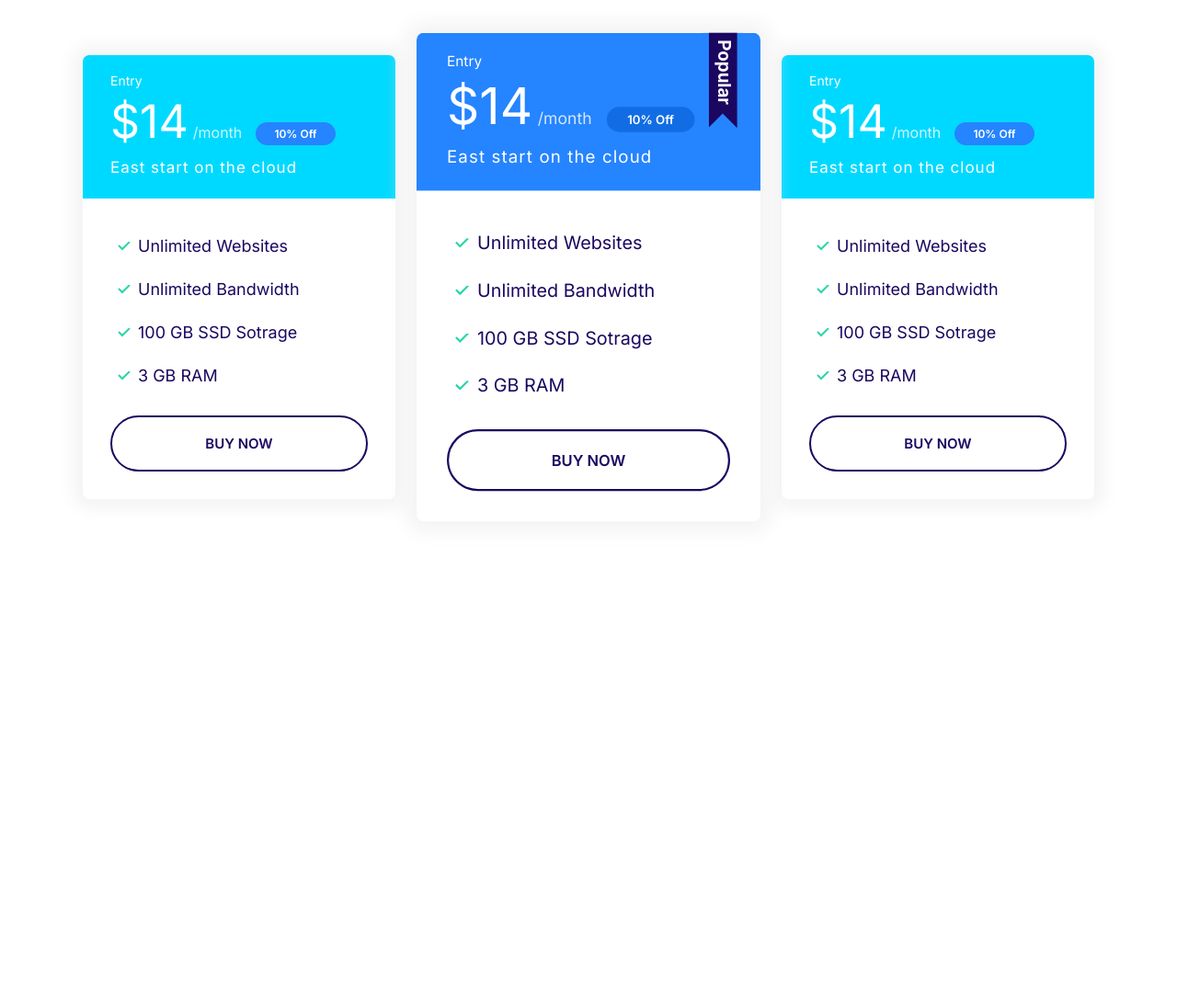
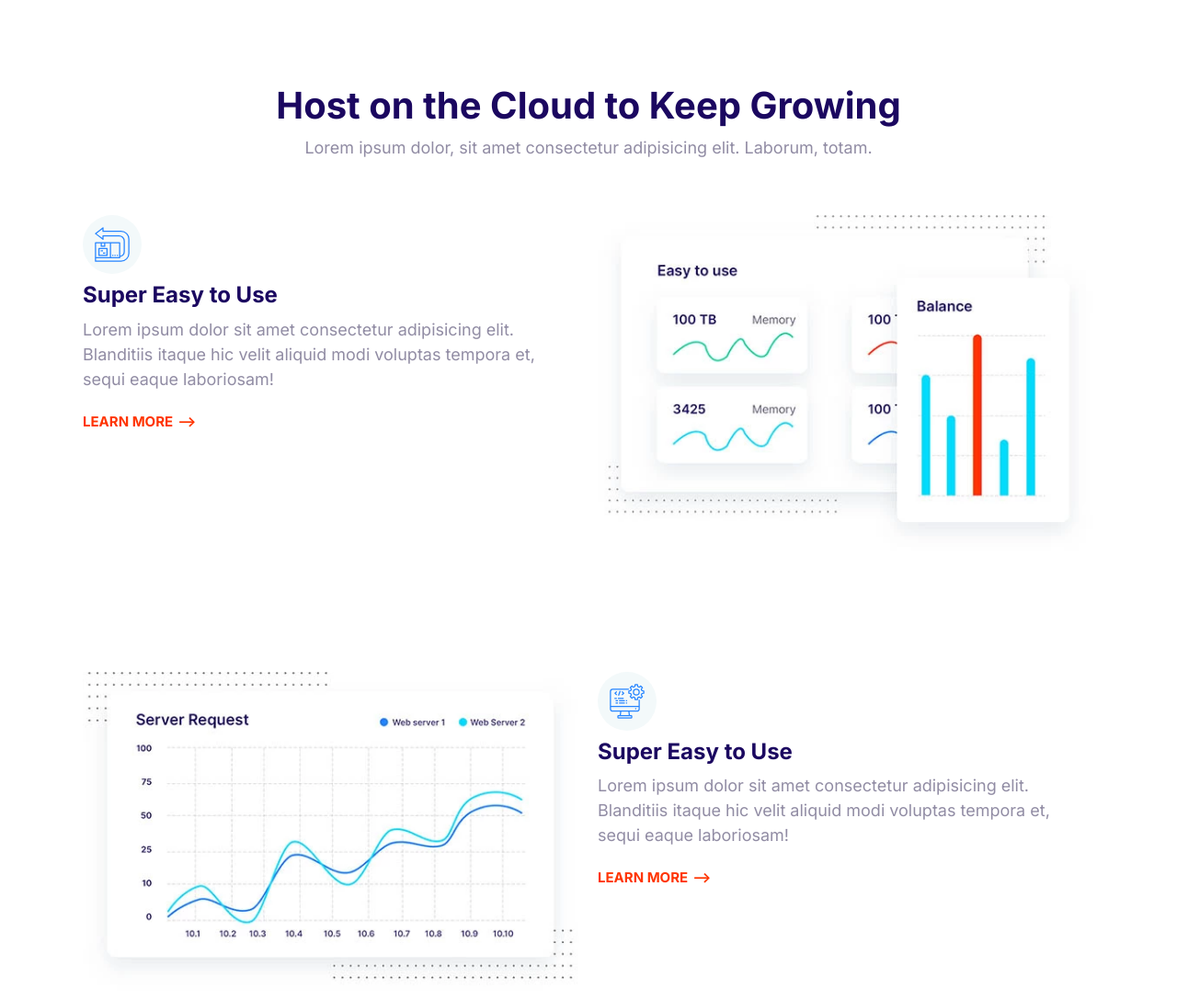
Before and after one commit to lantranad2/moshify, a plain HTML site: page index.html in a window 1280 px wide. Shown: the top 1088 px of the page at 92% size. Before the commit the page ends 800 px from the top, so only its background shows below. Drawn offline with Linux system fonts and the light colour scheme.

Commit message:
Build the features-block component.

```diff
--- a/css/styles.css
+++ b/css/styles.css
@@ -775,3 +775,28 @@ a {
   max-width: 500px;
   margin: 0 auto;
 }
+
+/* Features */
+
+.feature {
+  gap: 4rem 2rem;
+  margin: 12rem 0;
+}
+
+.feature:first-of-type {
+  margin-top: 6rem;
+}
+
+.feature__heading {
+  margin: 1rem 0;
+}
+
+.feature__image {
+  width: 100%;
+}
+
+@media screen and (min-width: 768px) {
+  .feature:nth-of-type(even) .feature__content {
+    order: 2;
+  }
+}
--- a/index.html
+++ b/index.html
@@ -14,69 +14,95 @@
     <link rel="stylesheet" href="./css/styles.css" />
   </head>
   <body>
-    <section class="block container block-plans">
-      <div class="grid grid--1x3">
-        <div class="plan">
-          <div class="card card--secondary">
-            <header class="card__header">
-              <h3 class="plan__name">Entry</h3>
-              <span class="plan__price">$14</span>
-              <span class="plan__billing-cycle">/month</span>
-              <span class="badge badge--primary badge--small">10% Off</span>
-              <span class="plan__description">East start on the cloud</span>
-            </header>
-            <div class="card__body">
-              <ul class="list list--tick">
-                <li class="list__item">Unlimited Websites</li>
-                <li class="list__item">Unlimited Bandwidth</li>
-                <li class="list__item">100 GB SSD Sotrage</li>
-                <li class="list__item">3 GB RAM</li>
-              </ul>
-              <button class="btn btn--outline btn--block">Buy Now</button>
-            </div>
-          </div>
+    <section class="block container">
+      <header class="block__header">
+        <h2>Host on the Cloud to Keep Growing</h2>
+        <p>
+          Lorem ipsum dolor, sit amet consectetur adipisicing elit. Laborum,
+          totam.
+        </p>
+      </header>
+      <article class="grid grid--1x2 feature">
+        <div class="feature__content">
+          <span class="icon-container">
+            <svg class="icon icon--primary">
+              <use xlink:href="./images/sprite.svg#easy"></use>
+            </svg>
+          </span>
+          <h3 class="feature__heading">Super Easy to Use</h3>
+          <p>
+            Lorem ipsum dolor sit amet consectetur adipisicing elit. Blanditiis
+            itaque hic velit aliquid modi voluptas tempora et, sequi eaque
+            laboriosam!
+          </p>
+          <a href="#" class="link-arrow">Learn More</a>
         </div>
-        <div class="plan plan--popular">
-          <div class="card card--primary">
-            <header class="card__header">
-              <h3 class="plan__name">Entry</h3>
-              <span class="plan__price">$14</span>
-              <span class="plan__billing-cycle">/month</span>
-              <span class="badge badge--primary badge--small">10% Off</span>
-              <span class="plan__description">East start on the cloud</span>
-            </header>
-            <div class="card__body">
-              <ul class="list list--tick">
-                <li class="list__item">Unlimited Websites</li>
-                <li class="list__item">Unlimited Bandwidth</li>
-                <li class="list__item">100 GB SSD Sotrage</li>
-                <li class="list__item">3 GB RAM</li>
-              </ul>
-              <button class="btn btn--outline btn--block">Buy Now</button>
-            </div>
-          </div>
+        <picture>
+          <source
+            type="image/webp"
+            srcset="./images/easy.webp 1x, ./images/easy@2x.webp 2x"
+          />
+          <source
+            type="image/jpg"
+            srcset="./images/easy.jpg 1x, ./images/easy@2x.jpg 2x"
+          />
+          <img class="feature__image" src="./images/easy@2x.jpg" alt="" />
+        </picture>
+      </article>
+      <article class="grid grid--1x2 feature">
+        <div class="feature__content">
+          <span class="icon-container">
+            <svg class="icon icon--primary">
+              <use xlink:href="./images/sprite.svg#computer"></use>
+            </svg>
+          </span>
+          <h3 class="feature__heading">Super Easy to Use</h3>
+          <p>
+            Lorem ipsum dolor sit amet consectetur adipisicing elit. Blanditiis
+            itaque hic velit aliquid modi voluptas tempora et, sequi eaque
+            laboriosam!
+          </p>
+          <a href="#" class="link-arrow">Learn More</a>
         </div>
-        <div class="plan">
-          <div class="card card--secondary">
-            <header class="card__header">
-              <h3 class="plan__name">Entry</h3>
-              <span class="plan__price">$14</span>
-              <span class="plan__billing-cycle">/month</span>
-              <span class="badge badge--primary badge--small">10% Off</span>
-              <span class="plan__description">East start on the cloud</span>
-            </header>
-            <div class="card__body">
-              <ul class="list list--tick">
-                <li class="list__item">Unlimited Websites</li>
-                <li class="list__item">Unlimited Bandwidth</li>
-                <li class="list__item">100 GB SSD Sotrage</li>
-                <li class="list__item">3 GB RAM</li>
-              </ul>
-              <button class="btn btn--outline btn--block">Buy Now</button>
-            </div>
-          </div>
+        <picture>
+          <source
+            type="image/webp"
+            srcset="./images/fast.webp 1x, ./images/fast@2x.webp 2x"
+          />
+          <source
+            type="image/jpg"
+            srcset="./images/easy.jpg 1x, ./images/fast@2x.jpg 2x"
+          />
+          <img class="feature__image" src="./images/fast@2x.jpg" alt="" />
+        </picture>
+      </article>
+      <article class="grid grid--1x2 feature">
+        <div class="feature__content">
+          <span class="icon-container">
+            <svg class="icon icon--primary">
+              <use xlink:href="./images/sprite.svg#settings"></use>
+            </svg>
+          </span>
+          <h3 class="feature__heading">Super Easy to Use</h3>
+          <p>
+            Lorem ipsum dolor sit amet consectetur adipisicing elit. Blanditiis
+            itaque hic velit aliquid modi voluptas tempora et, sequi eaque
+            laboriosam!
+          </p>
+          <a href="#" class="link-arrow">Learn More</a>
         </div>
-      </div>
+        <picture>
+          <source
+            type="image/webp"
+            srcset="./images/wordpress.webp 1x, ./images/wordpress@2x.webp 2x"
+          />
+          <source
+            type="image/jpg"
+            srcset="./images/easy.jpg 1x, ./images/wordpress@2x.jpg 2x"
+          />
+          <img class="feature__image" src="./images/wordpress@2x.jpg" alt="" />
+        </picture>
+      </article>
     </section>
   </body>
 </html>
```
Also changed, not shown: components/features-block.html (added, +89 -0 lines), images/easy.jpg (added), images/easy.webp (added), images/easy@2x.jpg (added), images/easy@2x.webp (added), images/fast.jpg (added), images/fast.webp (added), images/fast@2x.jpg (added), images/fast@2x.webp (added), images/wordpress.jpg (added), images/wordpress.webp (added), images/wordpress@2x.jpg (added), images/wordpress@2x.webp (added).
